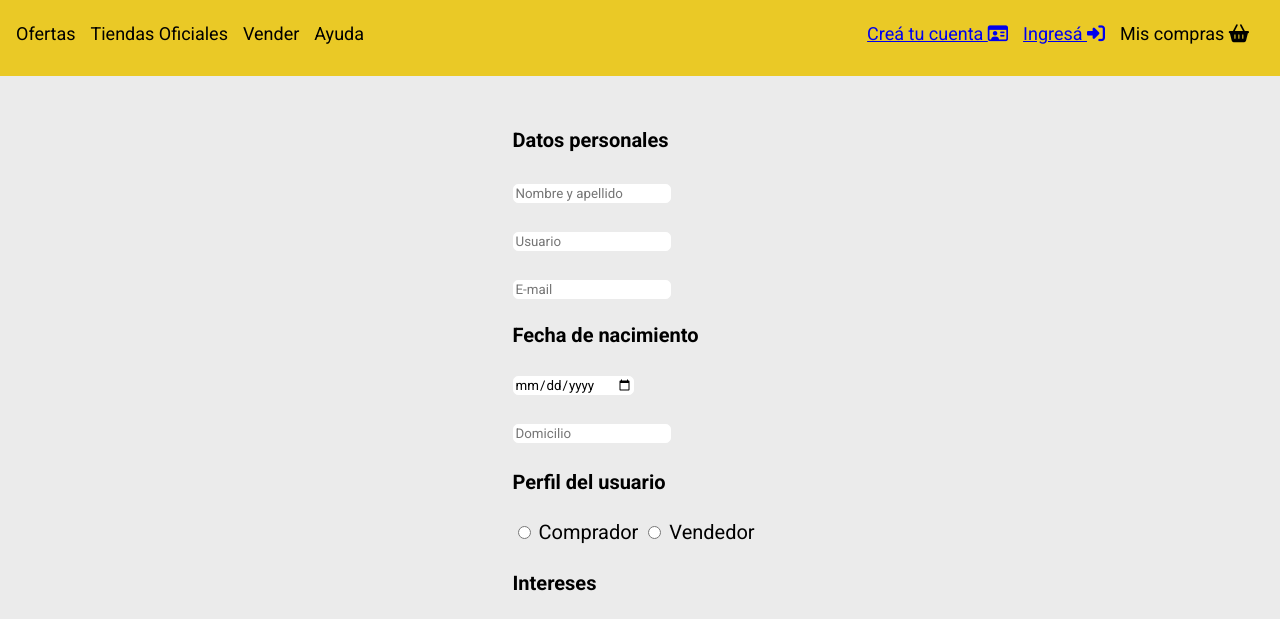
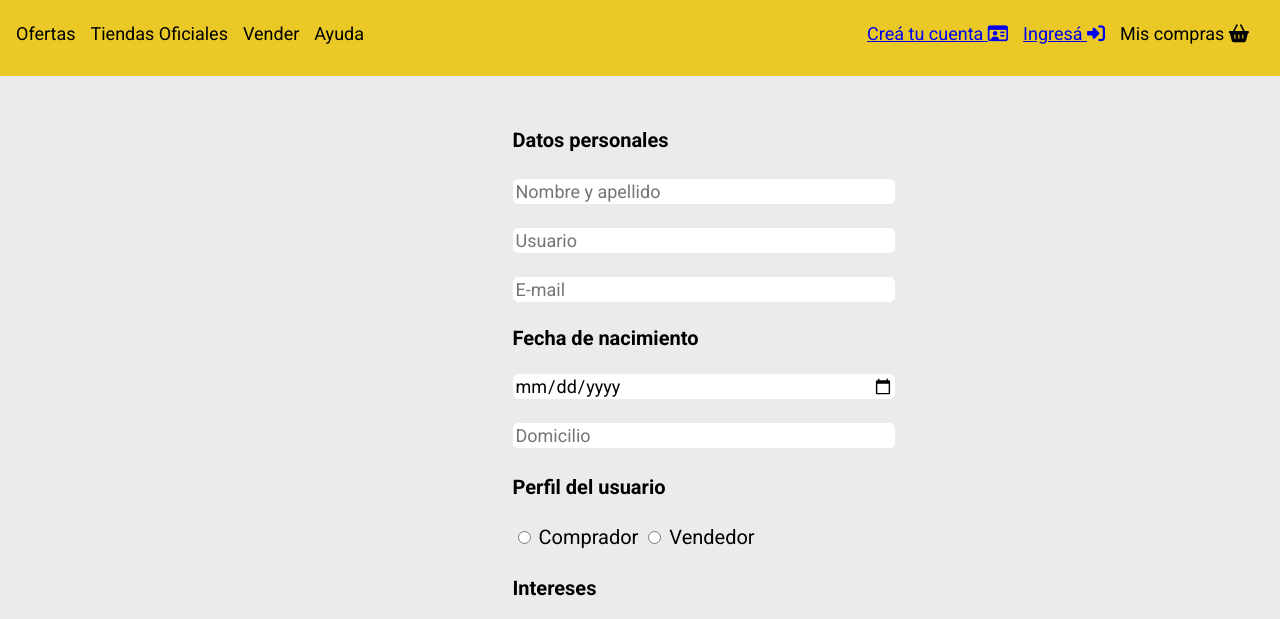
Before and after one commit to dgeraldinediaz/mercadoliebre, a website: page views/register.html in a window 1280 px wide. Shown: the part 165-784 px from the top of the page. Drawn offline with Linux system fonts and the light colour scheme; files that its build step writes are made by us from their sources.

Commit message:
Modificaciones

```diff
--- a/app.js
+++ b/app.js
@@ -13,8 +13,9 @@ app.use(express.static(publicPath));
 
 app.listen(port, () => {
     console.log(`Servidor corriendo en el puerto ${port}`);
+});
 
-});
+
 
 app.get("/", function (req, res){
     let htmlPath = path.resolve("./views/home.html");
--- a/public/css/styles_register.css
+++ b/public/css/styles_register.css
@@ -147,6 +147,8 @@ input.inputs {
   border-radius: 5px;
   overflow: hidden;
   background-color: #ffffff;
+  width: 100%;
+  font-size: large;
 }
 
 /* FOOTER */
@@ -279,6 +281,10 @@ input[type='file']{
     width: 30%;
   }
 
+  input.inputs {
+    width: 150%;
+  }
+
   .footer-box {
     display: flex;
     justify-content: space-around;
```
